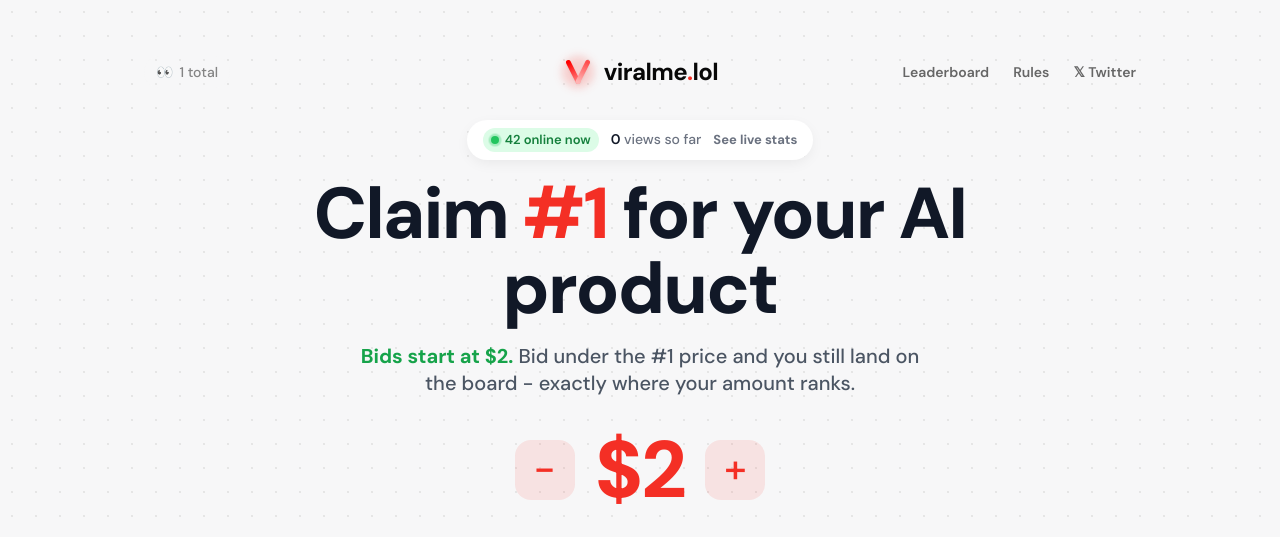
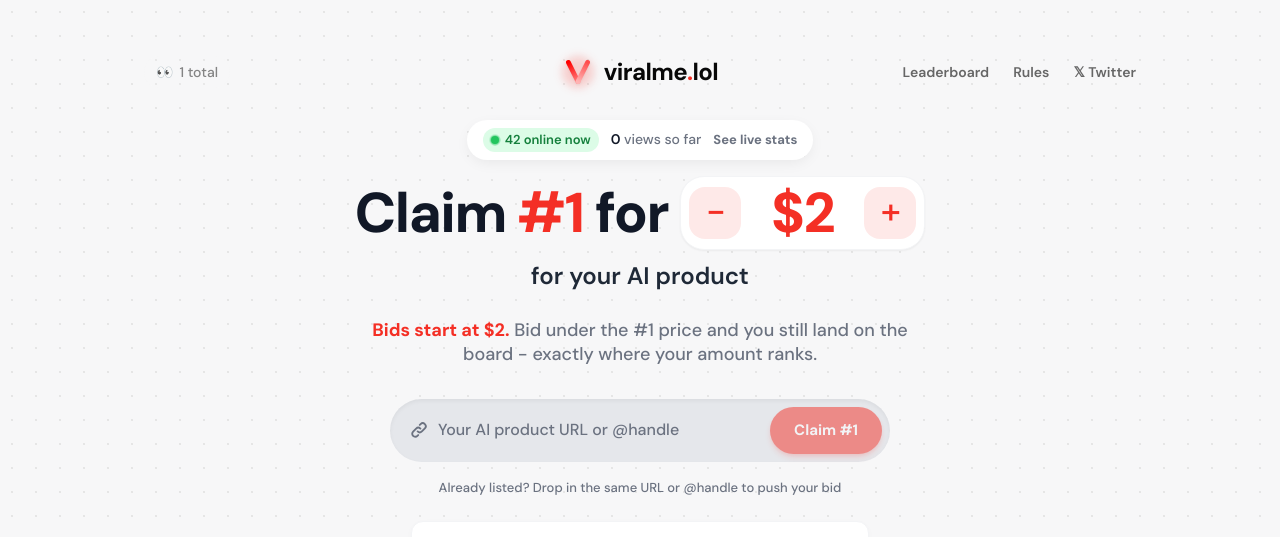
Before and after one commit to meettaqi/viralme.lol, a Next.js app: page / in a window 1280 px wide. Shown: the top 537 px of the page. Built offline with nearby package versions, Linux system fonts and the light colour scheme; no server answers; the database is empty.

Commit message:
feat: make price selector inline with headline

```diff
--- a/components/BidForm.tsx
+++ b/components/BidForm.tsx
@@ -116,34 +116,37 @@ export default function BidForm({
 
   return (
     <div className="flex flex-col items-center text-center w-full max-w-2xl mx-auto">
-      <h1 className="text-[52px] sm:text-[72px] leading-[1.05] font-extrabold text-[#111827] tracking-tight mb-4">
-        Claim <span className="text-brand-500">#{projectedRank}</span> for your AI product
-      </h1>
+      <h1 className="text-[44px] sm:text-[56px] leading-[1.1] font-extrabold text-[#111827] tracking-tight mb-2 flex flex-wrap items-center justify-center gap-x-3 gap-y-3">
+        <span>Claim <span className="text-brand-500">#{projectedRank}</span> for</span>
 
-      <p className="text-[18px] sm:text-[20px] font-medium text-gray-600 leading-snug max-w-xl mx-auto mb-6">
-        <strong className="text-green-600 font-bold">Bids start at $2.</strong> Bid under the #1 price and you still land on the board - exactly where your amount ranks.
-      </p>
-
-      {/* Huge Pricing Header */}
-      <div className="flex items-center justify-center gap-4 sm:gap-5 mb-8 mt-2">
+        <div className="flex items-center justify-center gap-2 sm:gap-3 bg-white border border-gray-100 shadow-sm p-1.5 sm:p-2 rounded-[24px]">
           <button
             onClick={() => adjust(-STEP)}
-          className="w-[52px] h-[52px] sm:w-[60px] sm:h-[60px] rounded-[16px] bg-brand-500/10 text-brand-500 flex items-center justify-center hover:bg-brand-500/20 transition-colors text-[32px] sm:text-[40px] leading-none font-medium pb-1"
+            className="w-[44px] h-[44px] sm:w-[52px] sm:h-[52px] rounded-[16px] bg-brand-500/10 text-brand-500 flex items-center justify-center hover:bg-brand-500/20 transition-colors text-[28px] sm:text-[36px] leading-none font-medium pb-1 shrink-0"
           >
             -
           </button>
-        <div className="text-brand-500 tabular-nums flex items-center">
-          <span className="text-[64px] sm:text-[80px] font-extrabold tracking-tight leading-none">
+          <div className="text-brand-500 tabular-nums flex items-center min-w-[2.5ch] justify-center px-1">
+            <span className="text-[48px] sm:text-[56px] font-extrabold tracking-tight leading-none">
               ${amount}
             </span>
           </div>
           <button
             onClick={() => adjust(STEP)}
-          className="w-[52px] h-[52px] sm:w-[60px] sm:h-[60px] rounded-[16px] bg-brand-500/10 text-brand-500 flex items-center justify-center hover:bg-brand-500/20 transition-colors text-[32px] sm:text-[40px] leading-none font-medium pb-1"
+            className="w-[44px] h-[44px] sm:w-[52px] sm:h-[52px] rounded-[16px] bg-brand-500/10 text-brand-500 flex items-center justify-center hover:bg-brand-500/20 transition-colors text-[28px] sm:text-[36px] leading-none font-medium pb-1 shrink-0"
           >
             +
           </button>
         </div>
+      </h1>
+
+      <p className="text-[20px] sm:text-[24px] font-semibold text-gray-800 mb-6">
+        for your AI product
+      </p>
+
+      <p className="text-[16px] sm:text-[18px] font-medium text-gray-500 leading-snug max-w-xl mx-auto mb-8">
+        <strong className="text-brand-500 font-bold">Bids start at $2.</strong> Bid under the #1 price and you still land on the board - exactly where your amount ranks.
+      </p>
 
       {/* Input Row Form */}
       <form
```
Lines whose indentation alone changed are shown as unchanged.
